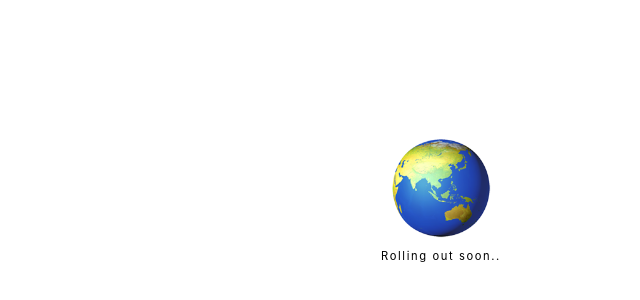
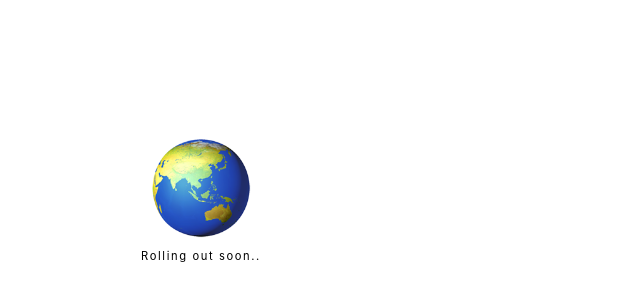
Before and after one commit to vinsevinalon/vinsevinalon, a Next.js app: page / in a window 1280 px wide. Shown: the part 194-494 px from the top of the page, without its empty margins (199-839 px from the left). Built offline with nearby package versions, Linux system fonts and the light colour scheme.

Commit message:
update height

```diff
--- a/styles/globals.css
+++ b/styles/globals.css
@@ -3,7 +3,7 @@ body {
     padding: 0;
     margin: 0;
     font-family: -apple-system, Roboto Mono, sans-serif;
-    min-width: 100vh;
+    max-width: 100vh;
 }
 
 a {
```
